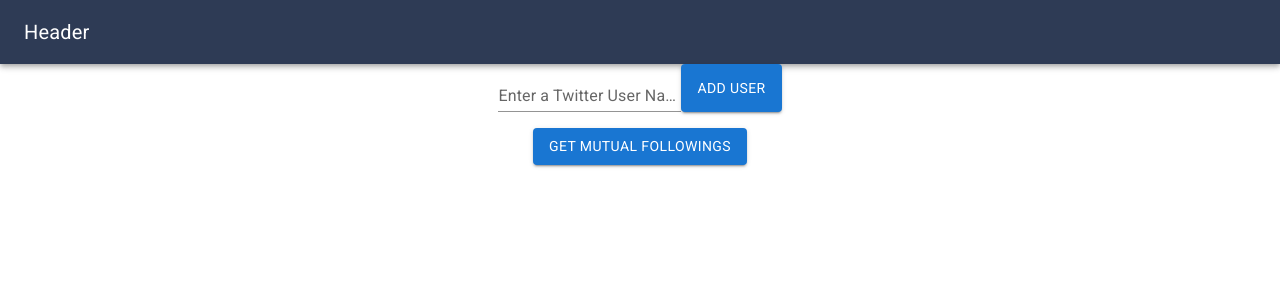
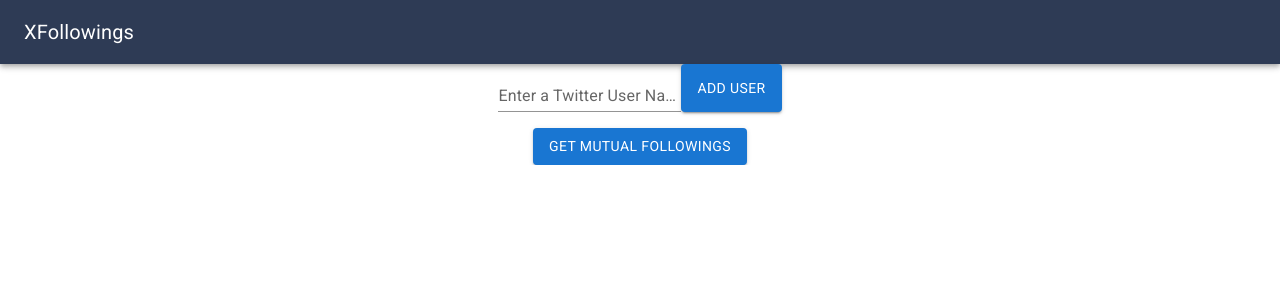
Before and after one commit to garyouyang9449/findMutualFriends, a React (Create React App) app in the folder client/: page / in a window 1280 px wide. Shown: the top 300 px of the page. Built offline with nearby package versions, Linux system fonts and the light colour scheme.

Commit message:
added client display mutual followings

```diff
--- a/client/package.json
+++ b/client/package.json
@@ -19,7 +19,6 @@
     "react-dom": "^17.0.2",
     "react-router-dom": "^5.3.0",
     "react-scripts": "5.0.0",
-    "react-window": "^1.8.6",
     "typescript": "^4.5.4",
     "web-vitals": "^2.1.2"
   },
--- a/client/src/components/Header/Header.jsx
+++ b/client/src/components/Header/Header.jsx
@@ -8,7 +8,7 @@
     <AppBar position="static" style={{ background: '#2E3B55' }}>
       <Toolbar>
         <Typography variant="h6" component="div" sx={{ flexGrow: 1 }}>
-          Header
+          XFollowings
         </Typography>
       </Toolbar>
     </AppBar>
--- a/client/src/components/Home.tsx
+++ b/client/src/components/Home.tsx
@@ -7,22 +7,10 @@
 
 
 const Home = () => {
-  // const [users, setUsers] = useState(['punk6529']);
-  // const [userIds, setUserIds] = useState(['1388487332093997057']);
   const [users, setUsers] = useState([]);
   const [userIds, setUserIds] = useState([]);
-  const [mutualFollowings, setMutualFollowings] = useState([]);
   const [openAlert, setOpenAlert] = useState(false);
   const [message, setMessage] = useState('');
-
-  useEffect(() => {
-
-  }, [mutualFollowings]);
-
-  useEffect(() => {
-    console.log(users);
-    console.log(userIds);
-  }, [users, userIds]);
 
   return (
     <>
@@ -49,12 +37,8 @@
             message={message}
           />
         )}
-        <MutualFollowings
-          users={users}
-          setMutualFollowings={setMutualFollowings}
-        />
+        <MutualFollowings users={users} />
       </Grid>
-
     </>
   )
 }
--- a/client/src/components/MutualFollowings/MutualFollowings.jsx
+++ b/client/src/components/MutualFollowings/MutualFollowings.jsx
@@ -1,18 +1,33 @@
-import React from 'react';
+import React, { useState, useEffect } from 'react';
 import Button from '@mui/material/Button';
 import { getMutualFollowings } from '../../utils/Api';
 import { Grid } from '@mui/material';
+import List from '@mui/material/List';
+import ListItem from '@mui/material/ListItem';
+import ListItemText from '@mui/material/ListItemText';
 
-const MutualFollowings = ({ users, setMutualFollowings }) => {
+const MutualFollowings = ({ users }) => {
+  const [mutualFollowings, setMutualFollowings] = useState([]);
+
+  useEffect(() => {
+    console.log("data", mutualFollowings)
+  }, [mutualFollowings])
 
   const onClick = () => {
     getMutualFollowings(users)
       .then(res => {
-        console.log(res.data);
+        var cur = []
+        console.log(res.data)
+        for (const user in res.data) {
+          cur.push(res.data[user])
+        }
+        setMutualFollowings([...cur]);
+        console.log(mutualFollowings)
       });
   }
 
   return (
+    <>
       <Grid item xs={12}>
         <Button
           variant="contained"
@@ -21,6 +36,28 @@
           Get Mutual Followings
         </Button>
       </Grid>
+      <List
+        sx={{
+          width: '100%',
+          maxWidth: 360,
+          bgcolor: 'background.paper',
+          position: 'relative',
+          overflow: 'auto',
+          maxHeight: 300,
+          '& ul': { padding: 0 },
+        }}
+      >
+        {
+          <ul>
+            {mutualFollowings.length > 0 && mutualFollowings.map((item) => (
+              <ListItem key={item}>
+                <ListItemText primary={item} />
+              </ListItem>
+            ))}
+          </ul>
+        }
+      </List>
+    </>
   )
 }
 
--- a/client/src/components/TwitterUsers/TwitterUsers.jsx
+++ b/client/src/components/TwitterUsers/TwitterUsers.jsx
@@ -29,12 +29,10 @@
     } else {
       userToId(user)
       .then(res => {
-        console.log(res)
         if(res.data.error) {
           setOpenAlert(true)
           setMessage(res.data.error)
         } else {
-          console.log(res.data)
           setOpenAlert(false)
           setMessage('')
           setUserIds([...userIds, res.data.data.id])
```
Lines whose indentation alone changed are shown as unchanged.
